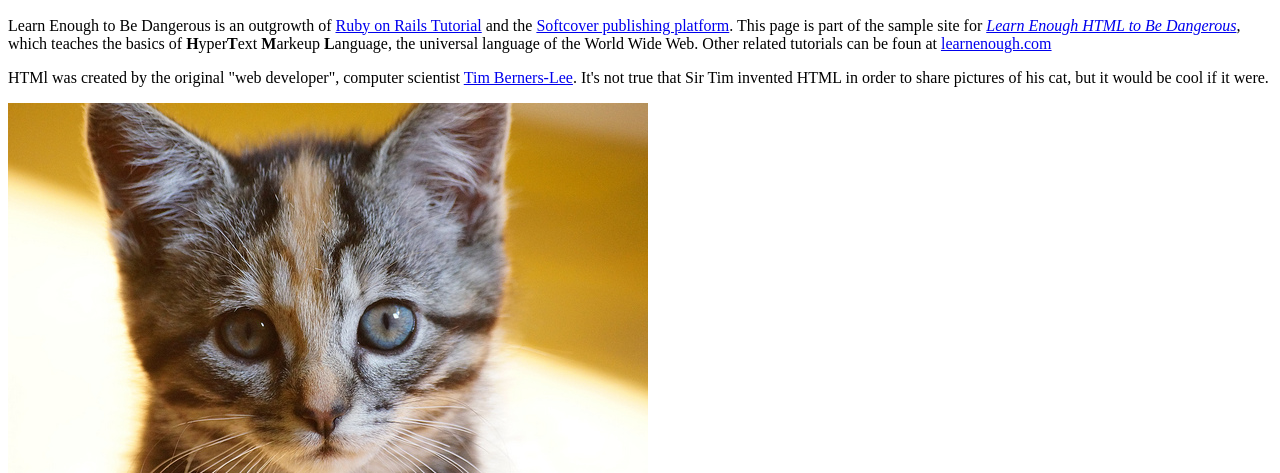
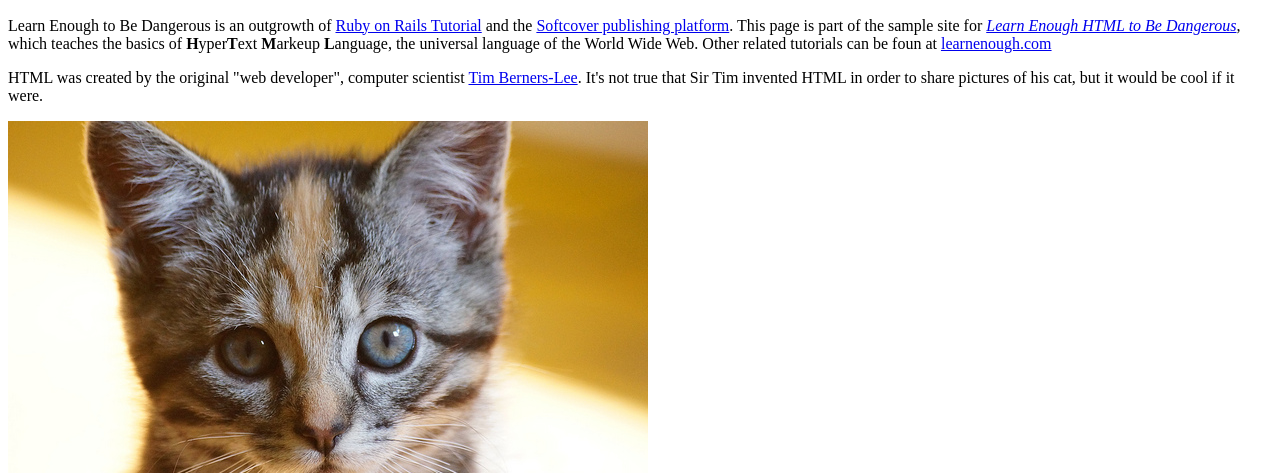
Before and after one commit to Yass001/sample_website, a plain HTML site: page index.html in a window 1280 px wide. Shown: the part 327-800 px from the top of the page. Drawn offline with Linux system fonts and the light colour scheme.

Commit message:
Fix a typo

```diff
--- a/index.html
+++ b/index.html
@@ -36,7 +36,7 @@
     </p>
 
     <p>
-      HTMl was created by the original "web developer", computer scientist <a href="https://en.wikipedia.org/wiki/Tim_Berners-Lee">Tim Berners-Lee</a>. It's not true that Sir Tim invented HTML in order to share pictures of his cat, but it would be cool if it were.
+      HTML was created by the original "web developer", computer scientist <a href="https://en.wikipedia.org/wiki/Tim_Berners-Lee">Tim Berners-Lee</a>. It's not true that Sir Tim invented HTML in order to share pictures of his cat, but it would be cool if it were.
     </p>
 
     <a href="https://www.flickr.com/photos/deborah_s_perspective/14144861329">
```
